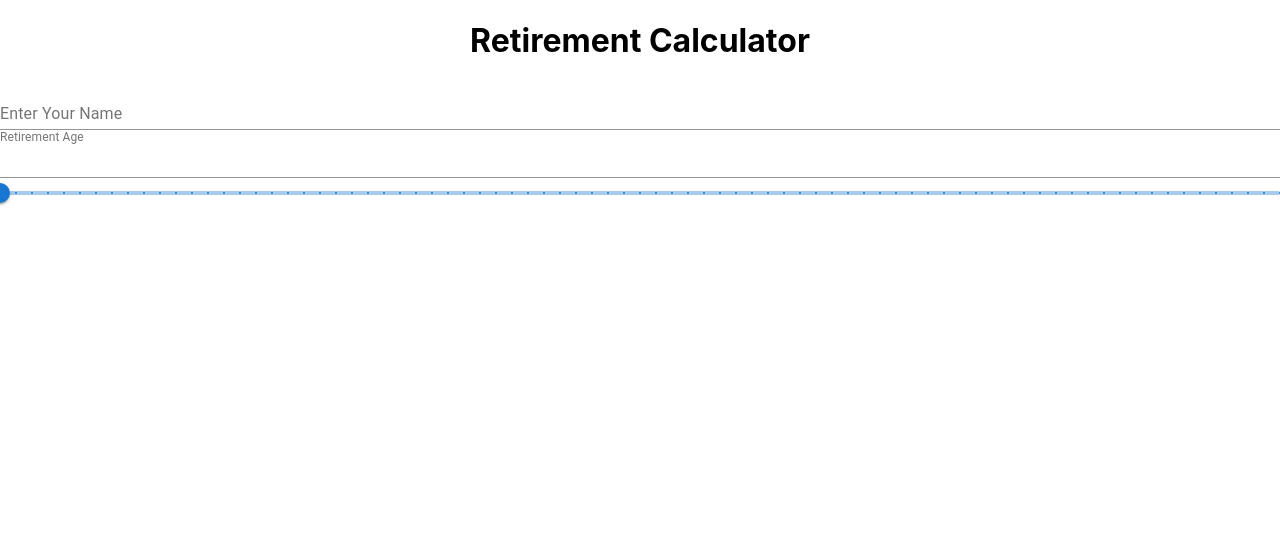
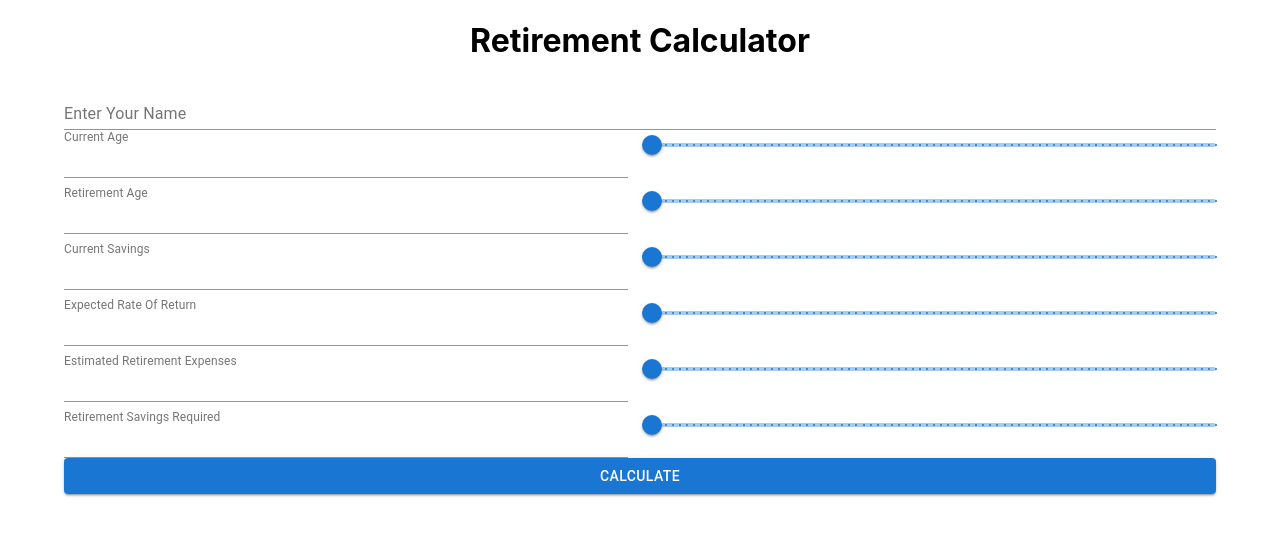
Before and after one commit to BarshaMalbul1/retirement_calculator, a React (Create React App) app: page / in a window 1280 px wide. Shown: the top 536 px of the page. Built offline with nearby package versions, Linux system fonts and the light colour scheme.

Commit message:
added other field in form

```diff
--- a/src/App.js
+++ b/src/App.js
@@ -1,7 +1,10 @@
 import logo from './logo.svg';
 import './App.css';
 import Homepage from './Pages/HomePage';
+
+
 function App() {
+
   return (
     <div className="App">
       <Homepage></Homepage>
--- a/src/Component/FormComponent.js
+++ b/src/Component/FormComponent.js
@@ -2,7 +2,11 @@ import { useState } from 'react';
 import { useFormik } from 'formik';
 import * as yup from 'yup';
 import TextField from '@material-ui/core/TextField';
-import { Slider } from '@mui/material';
+import { Alert, Slider } from '@mui/material';
+import {Grid} from '@mui/material';
+import {Container} from '@mui/material';
+import {Button} from '@mui/material';
+import CalulationScript from '../Helper/CalulationScript';
 
 function FormComponent()
 {
@@ -79,6 +83,7 @@ function FormComponent()
         },
         validationSchema:validationSchema,
         onSubmit: (values) => {
+          Alert("sss")
           setCurrentAge(values.currentAge)
           setRetirementAge(values.retirementAge)
           setCurrentSavings(values.currentSavings)
@@ -90,8 +95,23 @@ function FormComponent()
 
         const handleSliderChange = (event, newValue) => {
             switch(event.target.childNodes[0].name){
+              case "currentAgeSlider":
+                    setCurrentAge(newValue);
+                    break;
                 case "retirementAgeSlider":
                     setRetirementAge(newValue);
+                    break;
+                case "currentSavingsSlider":
+                    setCurrentSavings(newValue);
+                    break;
+                case "expectedRORSlider":
+                  setExpectedROR(newValue);
+                  break;
+                case "estimatedRESlider":
+                  setEstimatedRE(newValue);
+                  break;
+                case "retirementSRSlider":
+                  setRetirementSR(newValue);
                   break;
             }
         };
@@ -99,16 +119,31 @@ function FormComponent()
         const updateSlider = (event)=> {
             switch(event.target.name)
             {
+              case "currentAge":
+                    setCurrentAge(event.target.value);
+                    break;
                 case "retirementAge":
                     setRetirementAge(event.target.value);
+                    break;
+                    case "currentSavings":
+                      setCurrentSavings(event.target.value);
+                      break;
+                  case "expectedROR":
+                    setExpectedROR(event.target.value);
+                    break;
+                  case "estimatedRE":
+                    setEstimatedRE(event.target.value);
+                    break;
+                  case "retirementSR":
+                    setRetirementSR(event.target.value);
                     break;
             }
         };
 
     return (
         <div>
-            <h1>{retirementAge}</h1>
-            <form>
+          <Container>
+            <form onSubmit={formik.handleSubmit}>
               <TextField
                 fullWidth
                 id="clientName"
@@ -117,6 +152,37 @@ function FormComponent()
                 helperText={formik.touched.clientName && formik.errors.clientName}
               />
 
+              <Grid container rowSpacing={1} columnSpacing={{ xs: 1, sm: 2, md: 3, m:5}}>
+                <Grid item xs={6}>
+                <TextField
+                  fullWidth
+                  id="currentAge"
+                  name="currentAge"
+                  label="Current Age"
+                  value={currentAge}
+                  onChange={updateSlider}
+                  InputLabelProps={{
+                      shrink: true,
+                    }}
+                  error={formik.touched.currentAge && Boolean(formik.errors.currentAge)}
+                  helperText={formik.touched.currentAge && formik.errors.currentAge}
+
+
+                />
+                </Grid>
+                <Grid item xs={6}>
+                <Slider
+                  value={currentAge}
+                  name="currentAgeSlider"
+                  valueLabelDisplay="auto"
+                  step={1}
+                  marks
+                  min={20}
+                  max={100}
+                  onChangeCommitted={handleSliderChange}
+                />
+                </Grid>
+                <Grid item xs={6}>
                 <TextField
                   fullWidth
                   id="retirementAge"
@@ -128,8 +194,8 @@ function FormComponent()
                       shrink: true,
                     }}
                   />
-            </form>
-
+                </Grid>
+                <Grid item xs={6}>
                 <Slider
                   value={retirementAge}
                   name="retirementAgeSlider"
@@ -140,6 +206,113 @@ function FormComponent()
                   max={100}
                   onChangeCommitted={handleSliderChange}
                 />
+                </Grid>
+                <Grid item xs={6}>
+                <TextField
+                  fullWidth
+                  id="currentSavings"
+                  name="currentSavings"
+                  label="Current Savings"
+                  value={currentSavings}
+                  onChange={updateSlider}
+                  InputLabelProps={{
+                      shrink: true,
+                    }}
+                  />
+                </Grid>
+                <Grid item xs={6}>
+                <Slider
+                  value={currentSavings}
+                  name="currentSavingsSlider"
+                  valueLabelDisplay="auto"
+                  step={1}
+                  marks
+                  min={20}
+                  max={100}
+                  onChangeCommitted={handleSliderChange}
+                />
+                </Grid>
+                <Grid item xs={6}>
+                <TextField
+                  fullWidth
+                  id="expectedROR"
+                  name="expectedROR"
+                  label="Expected Rate Of Return"
+                  value={expectedROR}
+                  onChange={updateSlider}
+                  InputLabelProps={{
+                      shrink: true,
+                    }}
+                  />
+                </Grid>
+                <Grid item xs={6}>
+                <Slider
+                  value={expectedROR}
+                  name="expectedRORSlider"
+                  valueLabelDisplay="auto"
+                  step={1}
+                  marks
+                  min={20}
+                  max={100}
+                  onChangeCommitted={handleSliderChange}
+                />
+                </Grid>
+
+                <Grid item xs={6}>
+                <TextField
+                  fullWidth
+                  id="estimatedRE"
+                  name="estimatedRE"
+                  label="Estimated Retirement Expenses"
+                  value={estimatedRE}
+                  onChange={updateSlider}
+                  InputLabelProps={{
+                      shrink: true,
+                    }}
+                  />
+                </Grid>
+                <Grid item xs={6}>
+                <Slider
+                  value={estimatedRE}
+                  name="estimatedRESlider"
+                  valueLabelDisplay="auto"
+                  step={1}
+                  marks
+                  min={20}
+                  max={100}
+                  onChangeCommitted={handleSliderChange}
+                />
+                </Grid>
+
+                <Grid item xs={6}>
+                <TextField
+                  fullWidth
+                  id="retirementSR"
+                  name="retirementSR"
+                  label="Retirement Savings Required"
+                  value={retirementSR}
+                  onChange={updateSlider}
+                  InputLabelProps={{
+                      shrink: true,
+                    }}
+                />
+                </Grid>
+                <Grid item xs={6}>
+                <Slider
+                  value={retirementSR}
+                  name="retirementSRSlider"
+                  valueLabelDisplay="auto"
+                  step={1}
+                  marks
+                  min={20}
+                  max={100}
+                  onChangeCommitted={handleSliderChange}
+                />
+                </Grid>
+              </Grid>
+              <Button color="primary" margin="2px" variant="contained" fullWidth type="submit">Calculate</Button>
+            </form>
+          </Container>
         </div>
     )
 }
--- /dev/null
+++ b/src/Helper/CalulationScript.js
@@ -0,0 +1,5 @@
+function CalulationScript(data){
+    //logic to calculate
+}
+
+export default CalulationScript;
```
Lines whose indentation alone changed are shown as unchanged.
